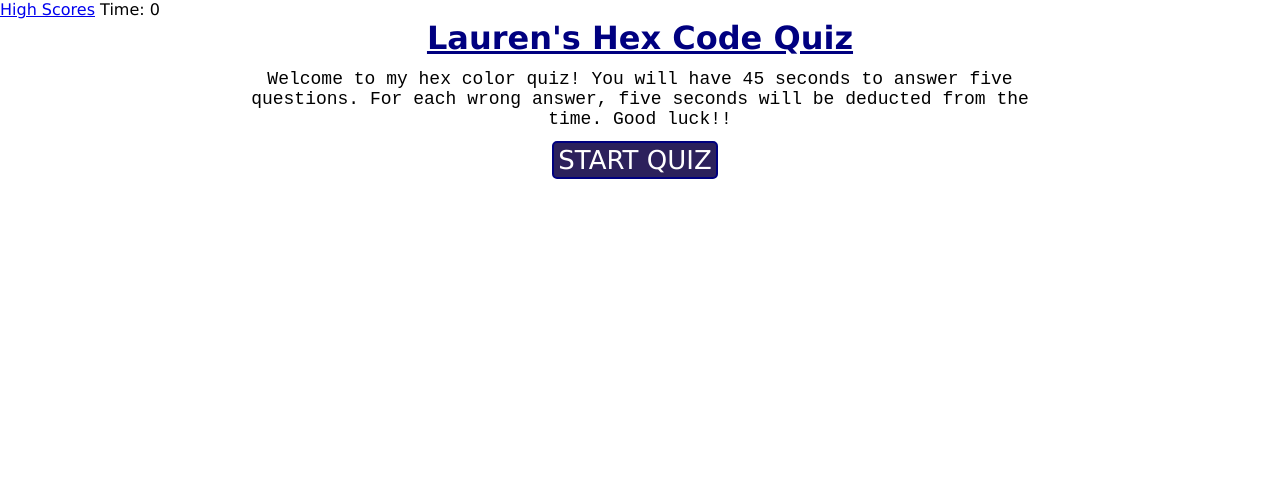
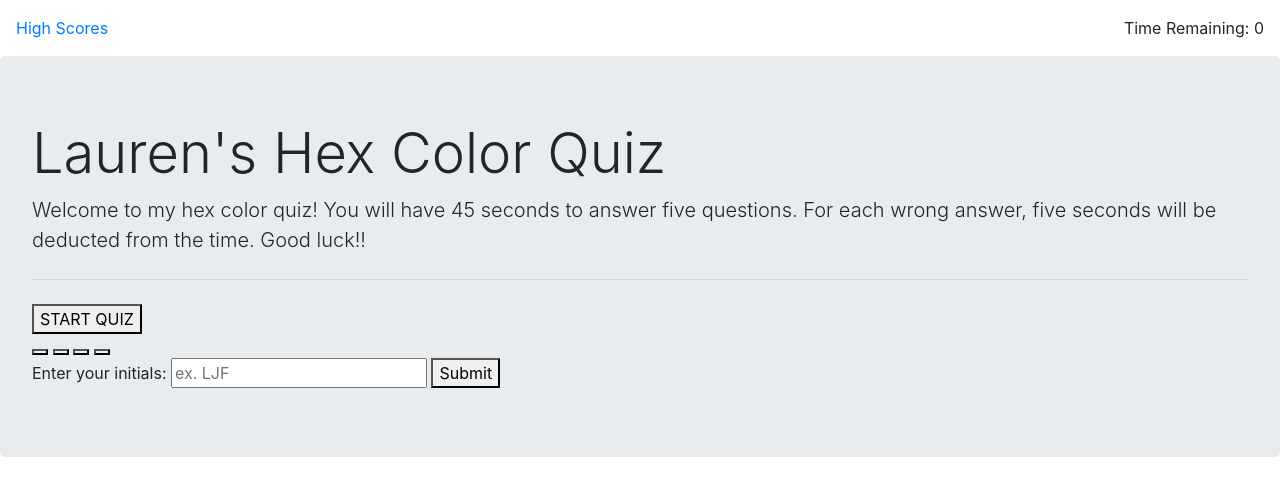
Before and after one commit to LFerrett/code_quiz, a plain HTML site: page index.html in a window 1280 px wide. Drawn offline with nearby package versions, Linux system fonts and the light colour scheme; a web font is replaced by a local one.

Commit message:
Changed to some Bootstrap css, will fix JS to update soon.

```diff
--- a/assets/script.js
+++ b/assets/script.js
@@ -56,9 +56,9 @@ var score = 0;
 var scoreArray = [];
 var timerInterval = false;
 
-// Creates a function to start the quiz with 60 seconds on the clock
+// Creates a function to start the quiz with 45 seconds on the clock
 function startQuiz() {
-  timerSecs = 60;
+  timerSecs = 45;
   timerDisplay.textContent = timerSecs;
   countdown();
   nextQuestion();
@@ -67,7 +67,7 @@ function startQuiz() {
 
 // Clicks to the next question if there are any left
 function nextQuestion() {
-  container.className = "results-page mt-5";
+  container.className = "results-page";
   title.textContent = "Question " + (currentQuestion + 1);
   title.setAttribute("class", "h2");
   text.textContent = questions[currentQuestion].title;
@@ -78,9 +78,7 @@ function nextQuestion() {
   );
 
   // Displays the answers
-
   quizAnswers.style.display = "block";
-
   answerButtons[0].textContent = questions[currentQuestion].choices[0];
   answerButtons[1].textContent = questions[currentQuestion].choices[1];
   answerButtons[2].textContent = questions[currentQuestion].choices[2];
@@ -128,7 +126,7 @@ function checkAnswer(event) {
     } else if (currentQuestion === 5) {
       endGame();
     } else {
-      timerSecs -= 10;
+      timerSecs -= 5;
       nextQuestion();
     }
   }
@@ -177,7 +175,6 @@ function loadHighScore() {
 
   if (storedScores !== null) {
     scoreArray = storedScores;
-
     return scoreArray;
   }
 }
--- a/assets/style.css
+++ b/assets/style.css
@@ -12,6 +12,15 @@ body {
   font-weight: bold;
   font-size: 32px;
   text-decoration: underline;
+}
+
+.navbar {
+  padding: 5px;
+}
+
+#scores-right {
+  float: right;
+  color: black;
 }
 
 p {
--- a/index.html
+++ b/index.html
@@ -4,24 +4,29 @@
     <meta charset="UTF-8">
     <meta name="viewport" content="width=device-width, initial-scale=1.0">
     <meta http-equiv="X-UA-Compatible" content="ie=edge">
+    <link rel="stylesheet" href="https://cdnjs.cloudflare.com/ajax/libs/twitter-bootstrap/4.5.0/css/bootstrap.min.css">
 
-    <link rel="stylesheet" type="text/css" href="./assets/style.css">
+    <!-- <link rel="stylesheet" type="text/css" href="./assets/style.css"> -->
     <link rel="preconnect" href="https://fonts.googleapis.com">
     <link rel="preconnect" href="https://fonts.gstatic.com" crossorigin>
     <link href="https://fonts.googleapis.com/css2?family=Bakbak+One&display=swap" rel="stylesheet">
     <title>Lauren's Hex Color Quiz</title>
 </head>
 <body>
-    <nav class="navbar navbar-light bg-light">
-        <a href="#" id="highscores-link" class="navbar-text float-left">High Scores</a>
-        <span class="navbar-text float-right">Time: <span id="timer">0</span></span>
+    <nav class="navbar">
+        <a href="#" id="highscores-link" class="navbar-text">High Scores</a>
+        <span id="scores-right">Time Remaining: <span id="timer">0</span></span>
     </nav>
     <div id="container" class="start-page">
-        <span id="title" class="h1">Lauren's Hex Code Quiz</span>
+   <!--      <span id="title" class="h1">Lauren's Hex Code Quiz</span>
         <p id="text">
         Welcome to my hex color quiz! You will have 45 seconds to answer five questions. For each wrong answer, five seconds will be deducted from the time. Good luck!!
-        </p>
-        <button aria-label="start-game" id="start-button" class="button">START QUIZ</button>
+        </p> -->
+        <div class="jumbotron">
+            <h1 class="display-4">Lauren's Hex Color Quiz</h1>
+            <p class="lead">Welcome to my hex color quiz! You will have 45 seconds to answer five questions. For each wrong answer, five seconds will be deducted from the time. Good luck!!</p>
+            <hr class="my-4">
+            <button aria-label="start-game" id="start-button" class="button">START QUIZ</button>
         <div id="quiz-answers">
             <button class="answer-button"></button>
             <button class="answer-button"></button>
@@ -34,6 +39,8 @@
             <button id="submit-button">Submit</button>
         </div>
         <div id="answer-message"></div>
+          </div>
+
     </div>
     <script src="./assets/script.js" type="text/javascript"></script>
 </body>
```
